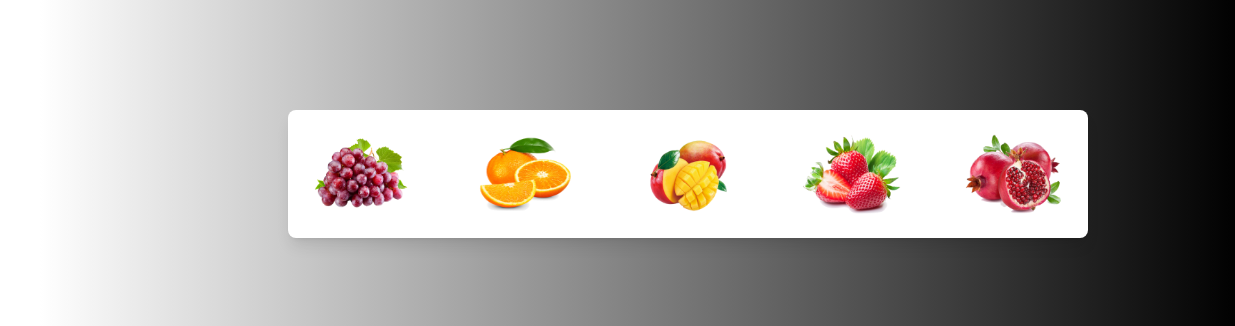
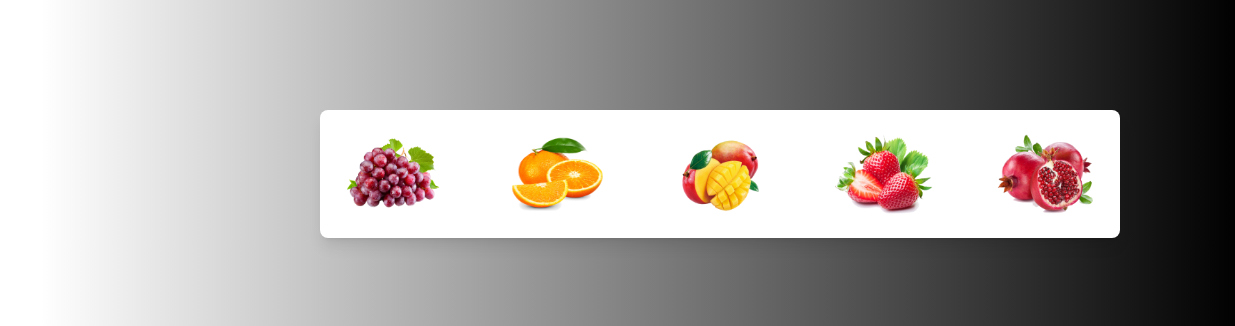
Before and after one commit to Per-vez/FOOD_BURST_web, a plain HTML site: page index.html in a window 1280 px wide. Shown: the part 626-952 px from the top of the page, 0-1235 px from the left. Drawn offline with nearby package versions, Linux system fonts and the light colour scheme.

Commit message:
correction

```diff
--- a/index.html
+++ b/index.html
@@ -109,7 +109,7 @@
         </div>
       </div>
     </div>
-    <div class="bg-[#FFF] w-[800px] rounded-lg shadow-lg absolute left-72 -bottom-16">
+    <div class="bg-[#FFF] w-[800px] rounded-lg shadow-lg absolute left-80 -bottom-16">
       <div class="flex lg-flex-row gap-6 justify-between items-center p-6">
         <img class="w-[100px] h-[80px]" src="./images/fruit1.png" alt="">
         <img class="w-[100px] h-[80px]" src="./images/fruit2.png" alt="">
```
